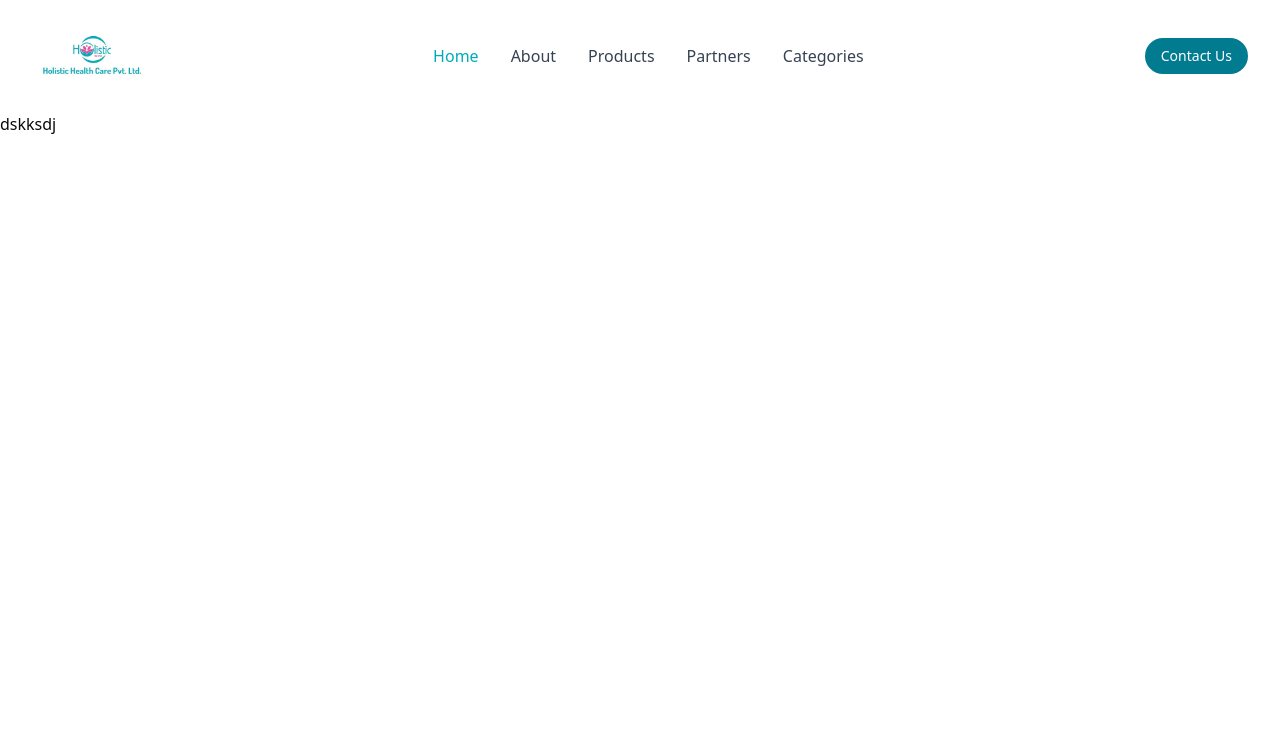
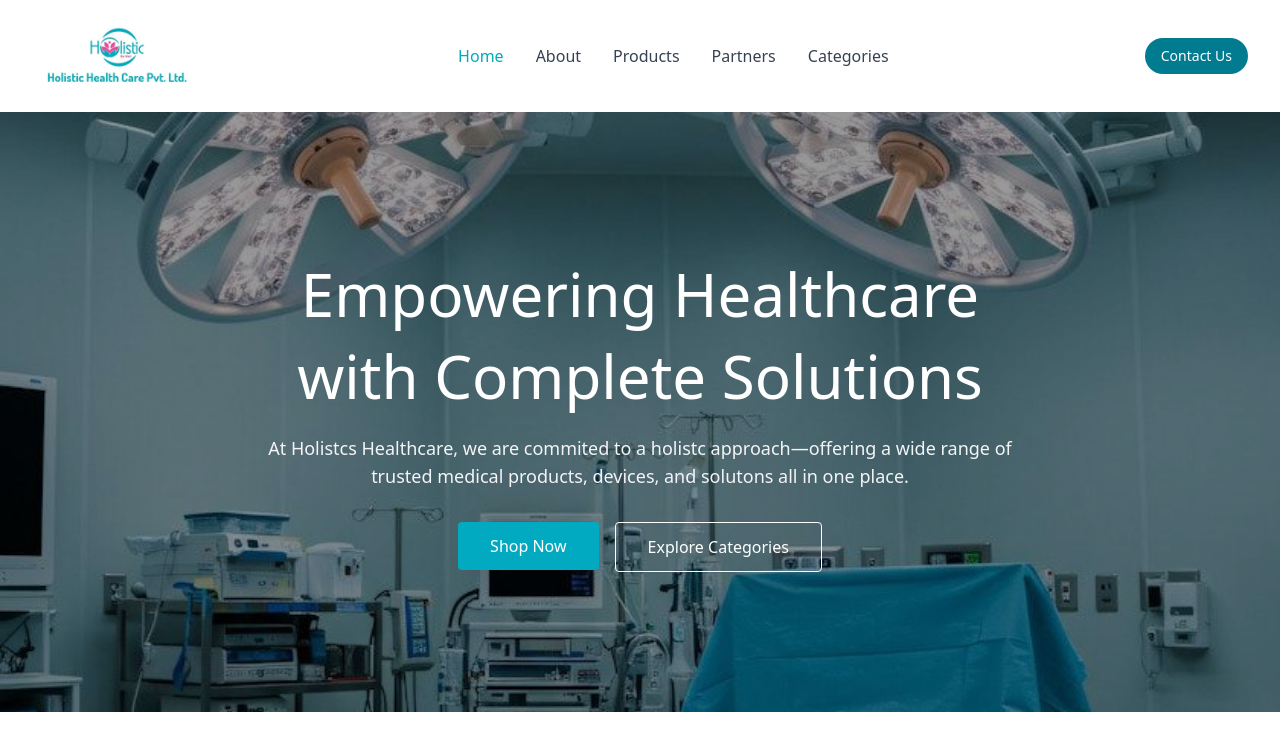
Before and after one commit to dpshray/holistic-health, a Next.js app: page / in a window 1280 px wide. Shown: the top 750 px of the page. Built offline with nearby package versions, Linux system fonts and the light colour scheme.

Commit message:
fit: Hero Section

```diff
--- a/app/page.tsx
+++ b/app/page.tsx
@@ -1,7 +1,9 @@
+import Hero from "@/components/layout/Hero";
+
 export default function Home() {
   return (
     <div>
-      dskksdj
+      <Hero />
     </div>
   );
 }
--- a/components/layout/Header.tsx
+++ b/components/layout/Header.tsx
@@ -28,8 +28,8 @@ export default function Header() {
                         <Image
                             src="/images/logo.jpg"
                             alt="HealthCare Logo"
-                            width={120}
-                            height={40}
+                            width={170}
+                            height={80}
                             priority
                         />
                     </div>
--- /dev/null
+++ b/components/layout/Hero.tsx
@@ -0,0 +1,42 @@
+import { Button } from "@/components/ui/button"
+
+export default function Hero() {
+    return (
+        <section className="relative h-[500px] md:h-[600px] bg-cover bg-center overflow-hidden">
+            {/* Background Image */}
+            <div
+                className="absolute inset-0 bg-cover bg-center"
+                style={{
+                    backgroundImage: "url(/images/hero.jpg)",
+                }}
+            />
+
+            {/* Overlay */}
+            <div className="absolute inset-0 bg-black/40" />
+
+            {/* Content */}
+            <div className="relative h-full flex flex-col items-center justify-center text-center px-4">
+                <h1 className="text-4xl md:text-5xl lg:text-6xl font-normal text-white mb-4 text-balance leading-snug">
+                    Empowering Healthcare
+                    <br />
+                    with Complete Solutions
+                </h1>
+
+                <p className="text-md md:text-lg text-gray-100 mb-8 max-w-3xl">
+                    At Holistcs Healthcare, we are commited to a holistc approach—oﬀering a wide range of
+                    trusted medical products, devices, and solutons all in one place.
+                </p>
+
+                <div className="flex flex-col sm:flex-row gap-4">
+                    <Button className="px-8 py-6 text-base bg-[#01AAC1] hover:bg-[#0096AB] text-white transition-colors duration-300 rounded">Shop Now</Button>
+                    <Button
+                        variant="outline"
+                        className="border-white text-white hover:bg-white/10 px-8 py-6 text-base bg-transparent rounded"
+                    >
+                        Explore Categories
+                    </Button>
+                </div>
+            </div>
+        </section>
+    )
+}
```
Also changed, not shown: public/images/hero.jpg (added).
